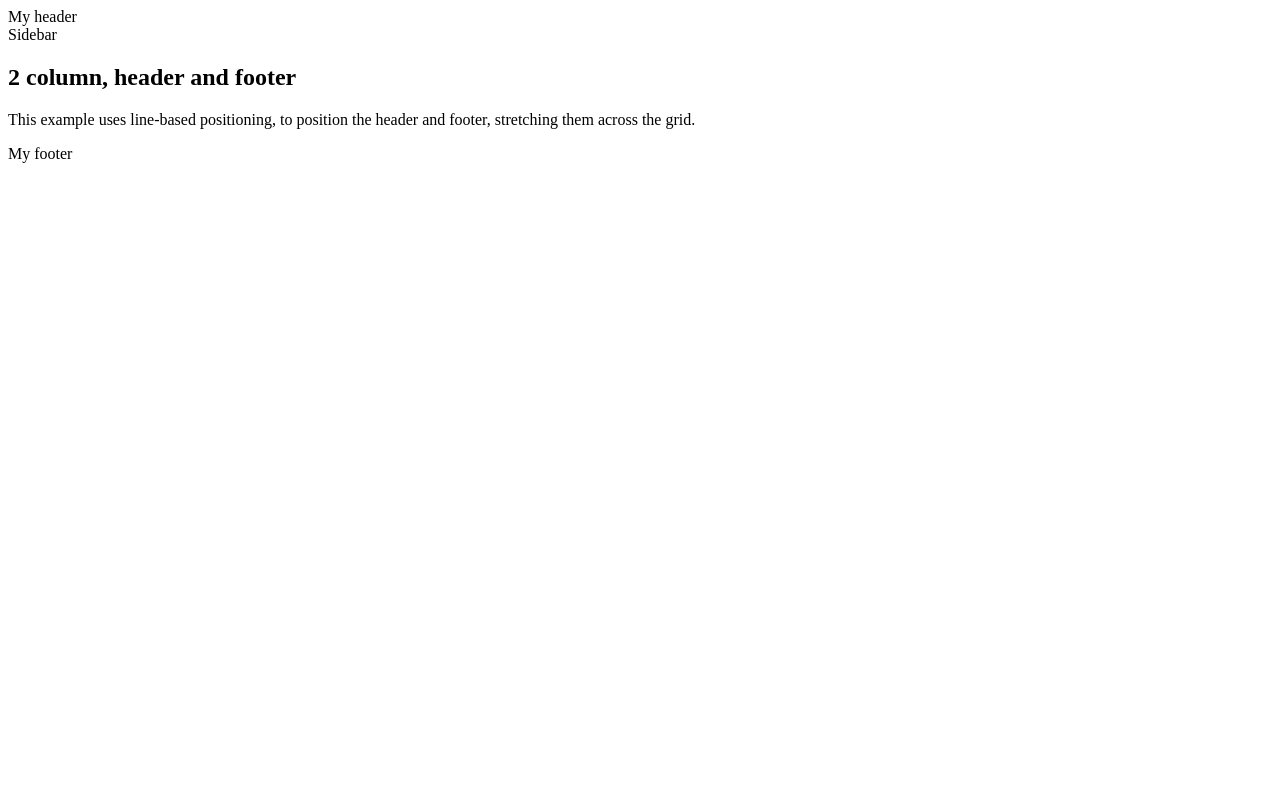
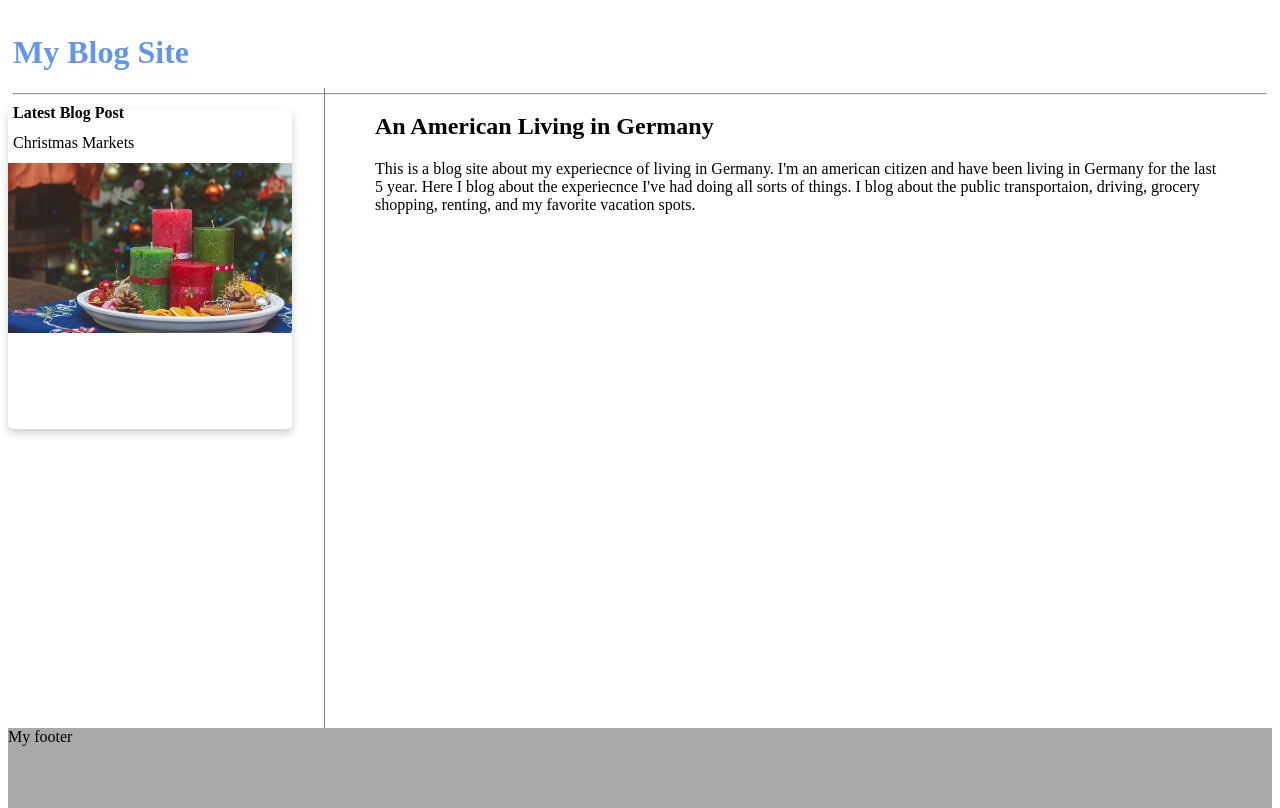
Before and after one commit to centem/blog, a plain HTML site: page index.html in a window 1280 px wide. Drawn offline with Linux system fonts and the light colour scheme.

Commit message:
added blog theme

```diff
--- a/css/styles.css
+++ b/css/styles.css
@@ -0,0 +1,60 @@
+html {
+    height: 100vh;
+}
+body {
+    min-height: 100%;
+}
+.container {
+    height: 100vh;
+    display: grid;
+    grid-template-columns: 25% 25% 25% 25%;
+    grid-template-rows: 10% 80% 10%;
+    grid-template-areas:
+    "header header header header"
+    "sidebar main main main"
+    "footer footer footer footer";
+}
+
+.header {
+    grid-area: header;
+    /* background-color: darkgrey; */
+    padding: 5px;
+    color: cornflowerblue
+}
+.sidebar {
+    grid-area: sidebar;
+
+}
+.main {
+    grid-area: main;
+    padding: 5px;
+    border-left: 1px solid gray;
+    padding-left: 50px;
+    padding-right: 50px;
+}
+.footer {
+    grid-area: footer;
+    background-color: darkgrey;
+}
+.card {
+    box-shadow: 0 4px 8px 0 rgba(0,0,0,0.2);
+    transition: 0.3s;
+    width: 90%;
+    height: 50%;
+    border-radius: 5px;
+  }
+  #card-text {
+      margin-left: 5px;
+      margin-bottom: 2px;
+      margin-top: 5px;
+      line-height: .5em;
+  }
+  #card-image {
+    width: 100%;
+    /* height: 80%;
+    bottom: 0px; */
+    /* background-image: url("../images/christmas.jpeg");
+    background-size: cover;
+    background-repeat: no-repeat;
+    background-position: center center; */
+  }
--- a/index.html
+++ b/index.html
@@ -2,13 +2,25 @@
 <html lang="en">
     <meta charset="utf-8">
     <title>My Personal Blog Site</title>
+    <link rel="stylesheet" href="css/styles.css">
     <body>
-        <div class="wrapper">
-            <header class="header">My header</header>
-            <aside class="sidebar">Sidebar</aside>
-            <article class="content">
-              <h1>2 column, header and footer</h1>
-              <p>This example uses line-based positioning, to position the header and footer, stretching them across the grid.</p>
+        <div class="container">
+            <header class="header">
+              <h1>My Blog Site</h1>
+              <hr>
+            </header>
+            <aside class="sidebar">
+              <div class="card">
+                <div id="card-text">
+                  <h4><b>Latest Blog Post</b></h4>
+                  <p>Christmas Markets</p>
+                </div>
+                <img id="card-image" src="images/christmas.jpeg">
+              </div>
+            </aside>
+            <article class="main">
+              <h1>An American Living in Germany</h1>
+              <p>This is a blog site about my experiecnce of living in Germany. I'm an american citizen and have been living in Germany for the last 5 year. Here I blog about the experiecnce I've had doing all sorts of things. I blog about the public transportaion, driving, grocery shopping, renting, and my favorite vacation spots.</p>
             </article>
             <footer class="footer">My footer</footer>
           </div>
```
Also changed, not shown: images/christmas.jpeg (added), images/photo-1467269204594-9661b134dd2b.jpeg (added), images/photo-1535921925133-5691fc3524fd.jpeg (added), images/photo-1556952428-b52ca0615754.jpeg (added), images/photo-1576806157667-d8efcfc79776.jpeg (added).
